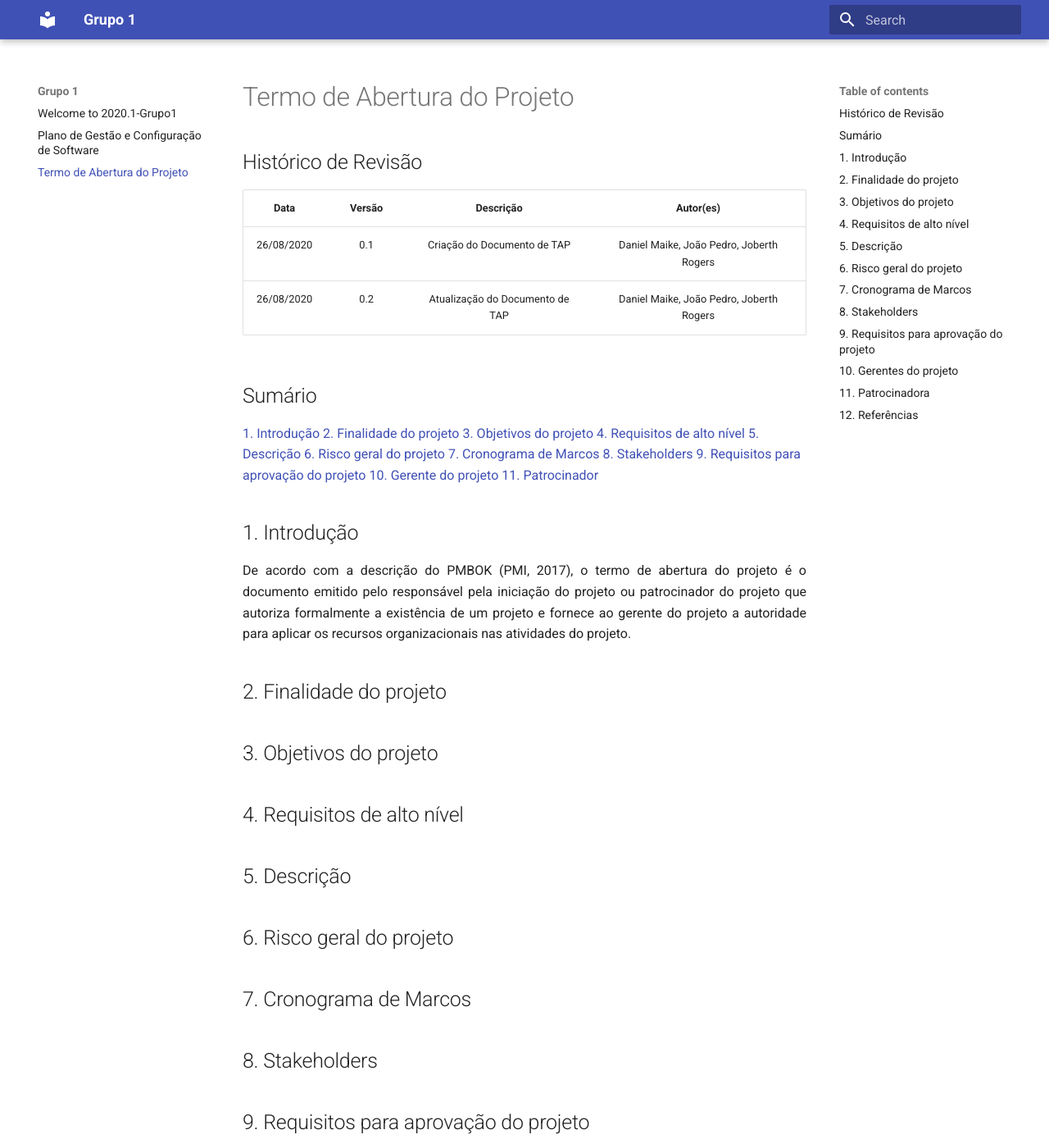
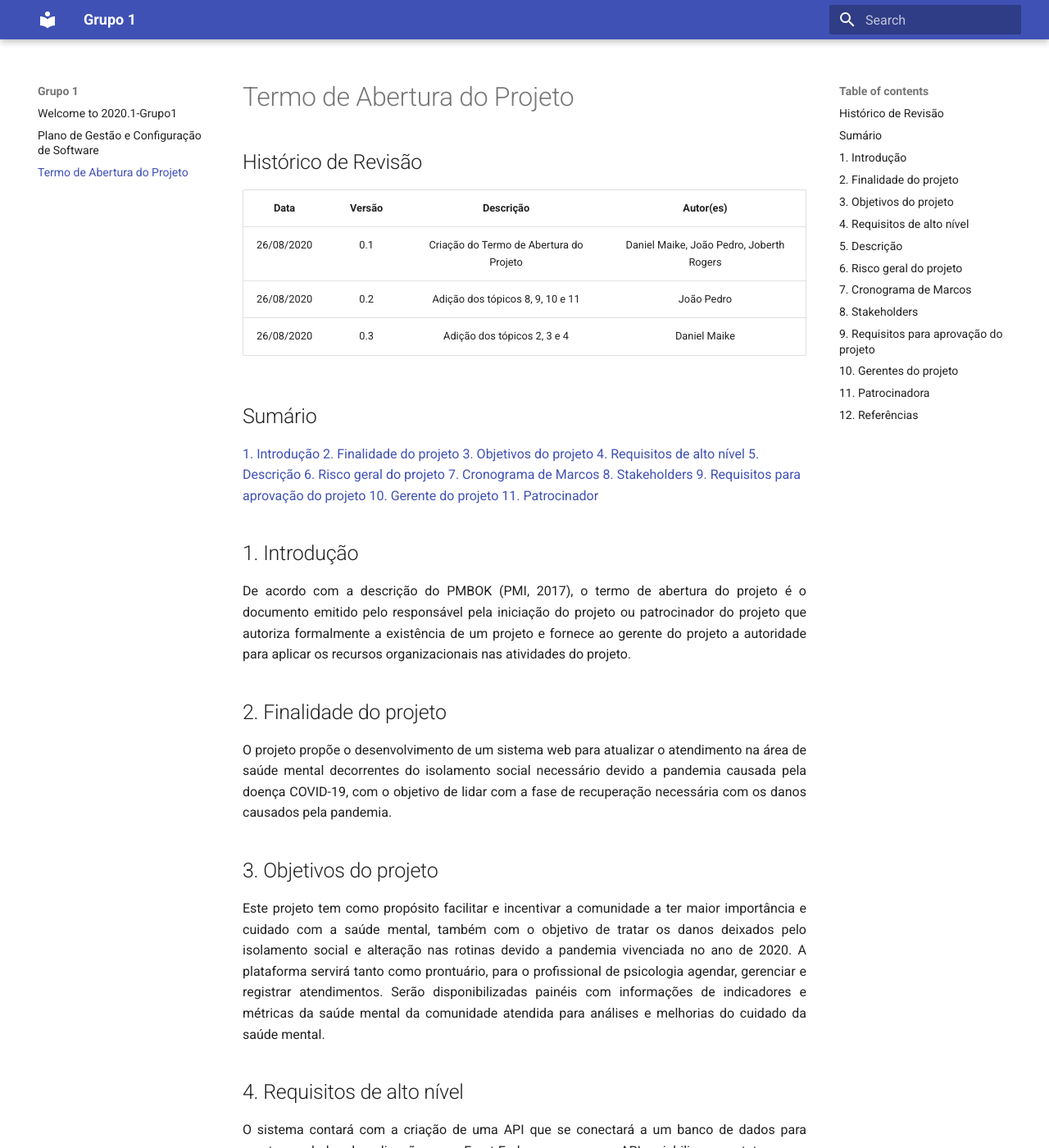
Before and after one commit to fga-eps-mds/2020.1-eSaudeUnB-Wiki, an MkDocs documentation site: the page built from docs/tap.md, in a window 1280 px wide and 1400 px high. Shown: the whole window at 82% size. Built offline with MkDocs 1.6.1 and Material for MkDocs 9.7.7, drawn with Linux system fonts in a browser that asks for light colours; some of the changed text lies outside the part shown.

Commit message:
docs: add topics to tap document #6
Signed-off-by: Daniel Goncalves <danmke@hotmail.com>

```diff
--- a/docs/tap.md
+++ b/docs/tap.md
@@ -4,8 +4,9 @@
 
 |    Data    |  Versão  |        Descrição       |          Autor(es)          |
 |:----------:|:--------:|:----------------------:|:---------------------------:|
-| 26/08/2020 |   0.1    | Criação do Documento de TAP           |   Daniel Maike, João Pedro, Joberth Rogers  |
-| 26/08/2020 |   0.2    | Atualização do Documento de TAP           |   Daniel Maike, João Pedro, Joberth Rogers  |
+| 26/08/2020 |   0.1    | Criação do Termo de Abertura do Projeto           |   Daniel Maike, João Pedro, Joberth Rogers  |
+| 26/08/2020 |   0.2    | Adição dos tópicos 8, 9, 10 e 11           |   João Pedro  |
+| 26/08/2020 |   0.3    | Adição dos tópicos 2, 3 e 4           |   Daniel Maike  |
 
 ## Sumário
 
@@ -27,15 +28,15 @@
 
 ## 2. Finalidade do projeto
 
-<p align = "justify"></p>
+<p align = "justify"> O projeto propõe o desenvolvimento de um sistema web para atualizar o atendimento na área de saúde mental decorrentes do isolamento social necessário devido a pandemia causada pela doença COVID-19, com o objetivo de lidar com a fase de recuperação necessária com os danos causados pela pandemia.</p>
 
 ## 3. Objetivos do projeto
 
-<p align = "justify"> </p>
+<p align = "justify"> Este projeto tem como propósito facilitar e incentivar a comunidade a ter maior importância e cuidado com a saúde mental, também com o objetivo de tratar os danos deixados pelo isolamento social e alteração nas rotinas devido a pandemia vivenciada no ano de 2020. A plataforma servirá tanto como prontuário, para o profissional de psicologia agendar, gerenciar e registrar atendimentos. Serão disponibilizadas painéis com informações de indicadores e métricas da saúde mental da comunidade atendida para análises e melhorias do cuidado da saúde mental.</p>
 
 ## 4. Requisitos de alto nível
 
-<p align = "justify"> </p>
+<p align = "justify"> O sistema contará com a criação de uma API que se conectará a um banco de dados para manter os dados da aplicação, e um Front-End que consome a API e viabiliza o contato com o usuário do produto. A aplicação contará também com painéis de Business Inteligence voltado a indicadores e métricas de saúde mental.</p>
 
 ## 5. Descrição
 
```
